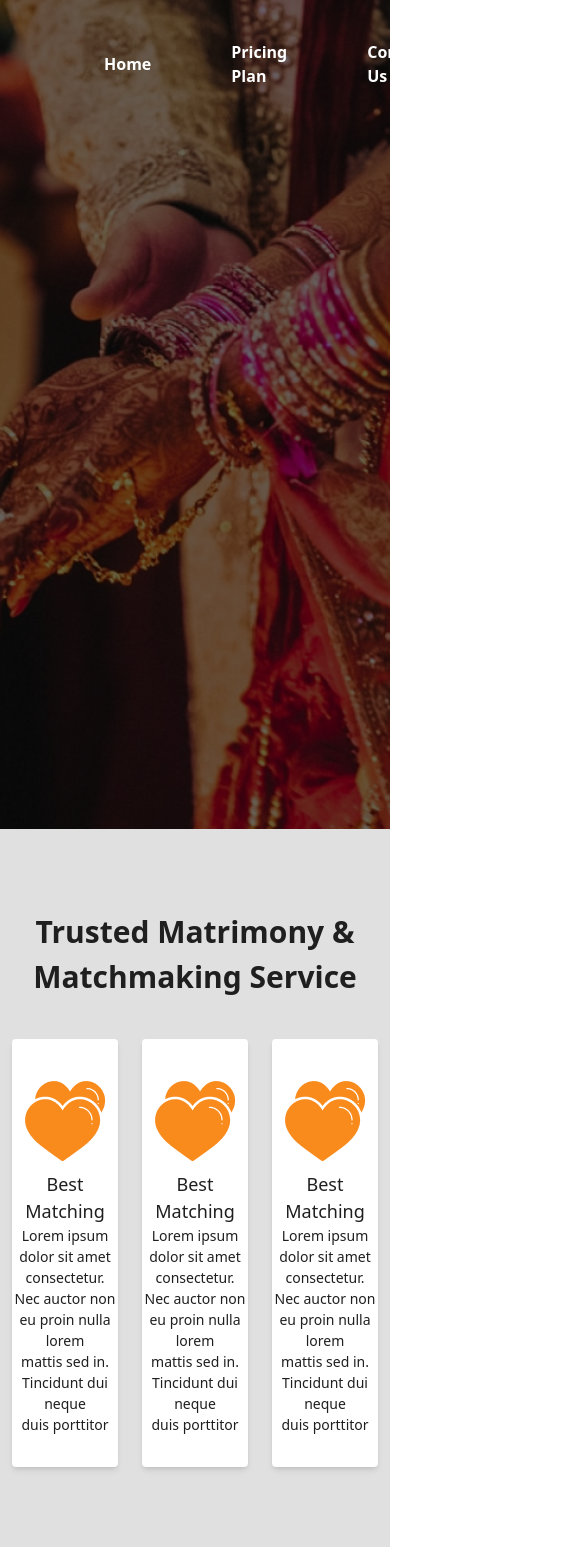
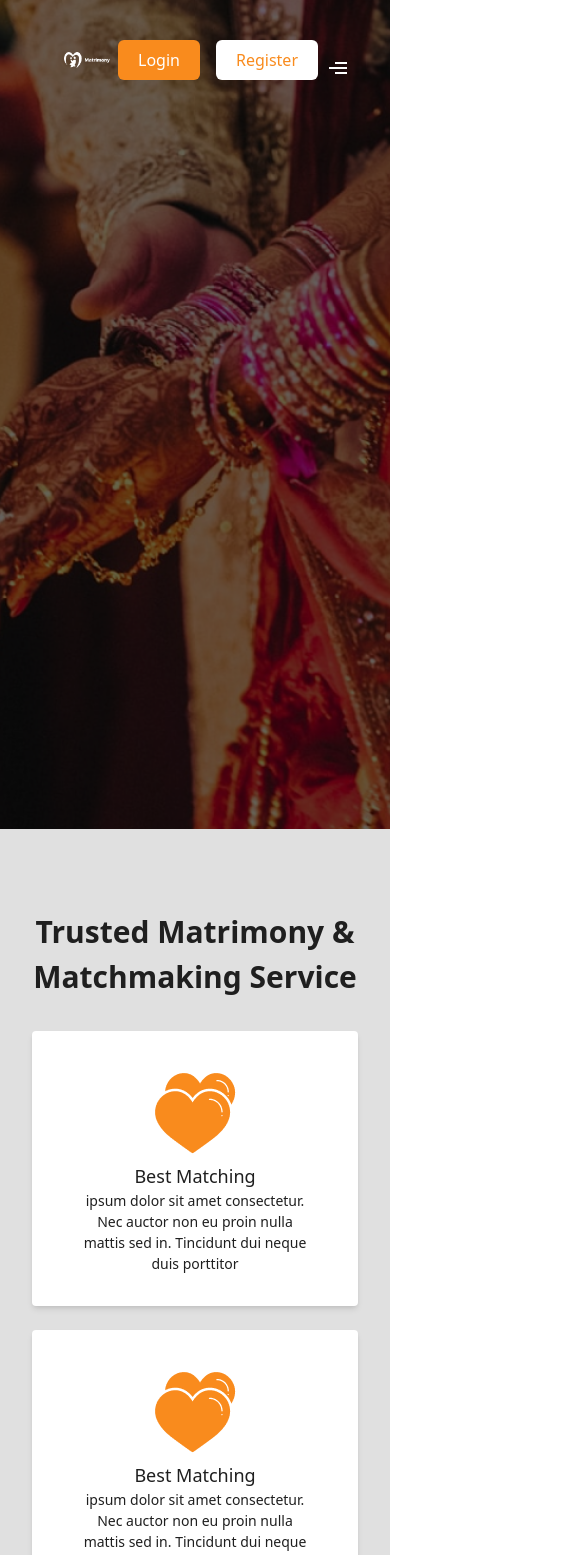
Before and after one commit to ParasBharde/Matrimony_Frontend, a Next.js app: page / in a window 390 px wide. Shown: the top 1555 px of the page, 585 px wide, since content can reach past the window. Built offline with nearby package versions, Linux system fonts and the light colour scheme; no server answers.

Commit message:
Contactinformation hero responsive fixed

```diff
--- /dev/null
+++ b/assets/SVG/Hamburger.js
@@ -0,0 +1,21 @@
+import React from 'react'
+
+const Hamburger = (props) => {
+  return (
+    <svg
+      width="24"
+      height="24"
+      viewBox="0 0 24 24"
+      fill="none"
+      xmlns="http://www.w3.org/2000/svg"
+      {...props}
+    >
+      <path
+        d="M21 18H9V16H21V18ZM21 13H3V11H21V13ZM21 8H9V6H21V8Z"
+        fill="white"
+      />
+    </svg>
+  );
+}
+
+export default Hamburger
--- a/components/IndexScreen/aboutUs.js
+++ b/components/IndexScreen/aboutUs.js
@@ -6,7 +6,7 @@ const AboutUs = (props) => {
     <div className="aboutusbg break-all">
       <div className="pt-40 pl-24">
         <p className="font-[600] text-[30px]">About Us</p>
-        <p className="text-dark font-[400] w-[36rem] text-[14px] my-4 relative inline-flex">
+        <p className="text-dark font-normal text-sm my-4 relative inline-flex max-md:">
           {props.homedata.About_desc}
         </p>
         <p className="text-white bg-main py-2 px-5 rounded-md cursor-pointer max-w-max">
--- a/components/IndexScreen/heading.js
+++ b/components/IndexScreen/heading.js
@@ -1,19 +1,29 @@
-import React from 'react'
-import HeadingCard from './headingCard'
+import React from "react";
+import HeadingCard from "./headingCard";
 
-const Heading = ({homedata}) => {
+const Heading = ({ homedata }) => {
   return (
-    <div className='bg-[#E0E0E0] py-20'>
-        <p className='text-center text-dark text-[30px] font-[600] mb-5'>Trusted Matrimony & Matchmaking Service</p>
-        <p className='text-center text-dark text-[14px] font-[400]'>{homedata.Section2_Title_Description}</p>
-        <div className='flex justify-center items-center mt-10'>
-            <HeadingCard desc={homedata.Section2_Card1_desc}/>
-            <HeadingCard desc={homedata.Section2_Card2_desc}/>
-            <HeadingCard desc={homedata.Section2_Card3_desc}/>
+    <div className="bg-[#E0E0E0] py-20">
+      <p className="text-center text-dark text-[30px] font-semibold mb-5">
+        Trusted Matrimony & Matchmaking Service
+      </p>
+      <p className="text-center text-dark text-sm font-normal">
+        {homedata.Section2_Title_Description}
+      </p>
+      {/* <div className='flex justify-center items-center mt-10 max-sm:flex-col'> */}
+      <div className="grid grid-cols-12 md:px-10 px-5 my-4">
+        <div className="col-span-4 max-md:col-span-6 max-sm:col-span-12 max-md:my-3">
+          <HeadingCard desc={homedata.Section2_Card1_desc} />
         </div>
+        <div className="col-span-4 max-md:col-span-6 max-sm:col-span-12 max-md:my-3">
+          <HeadingCard desc={homedata.Section2_Card2_desc} />
+        </div>
+        <div className="col-span-4 max-md:col-span-6 max-sm:col-span-12 max-md:my-3">
+          <HeadingCard desc={homedata.Section2_Card3_desc} />
+        </div>
+      </div>
+    </div>
+  );
+};
 
-       </div>
-  )
-}
-
-export default Heading
+export default Heading;
--- a/components/IndexScreen/headingCard.js
+++ b/components/IndexScreen/headingCard.js
@@ -1,17 +1,16 @@
 import React from 'react'
-
 import Image from "next/image"
 import logo from "@/assets/indexAssets/bestMatching.png"
 
 const HeadingCard = ({desc}) => {
   return (
-    <div className='w-[28%] bg-white py-8 mx-3 rounded shadow-md'>
+    <div className='bg-white py-8 mx-3 rounded shadow-md'>
     <div className='flex justify-center'>
       <Image src={logo} alt="logo"/>
     </div>
-    <p className='text-dark text-[18px] font-[500] text-center'>Best Matching</p>
-    <p className='text-dark text-[14px] font-[400] text-center'>
-    Lorem ipsum dolor sit amet consectetur.<br/>Nec auctor non eu proin nulla lorem<br/>mattis sed in. Tincidunt dui neque<br/>duis porttitor
+    <p className='text-dark text-[18px] font-medium text-center'>Best Matching</p>
+    <p className='text-dark text-[14px] font-normal text-center'>
+     ipsum dolor sit amet consectetur.<br/>Nec auctor non eu proin nulla <br/>mattis sed in. Tincidunt dui neque<br/>duis porttitor
     </p>
   </div>
   )
--- a/components/IndexScreen/hero.js
+++ b/components/IndexScreen/hero.js
@@ -1,44 +1,88 @@
-import React,{useEffect,useState} from 'react'
-import Image from 'next/image'
+import React, { useEffect, useState } from "react";
+import Image from "next/image";
 import logo from "@/assets/indexAssets/headerLogo.png";
-import { useRouter } from 'next/router';
-import Link from 'next/link';
-import axios from 'axios';
+import { useRouter } from "next/router";
+import Link from "next/link";
+import axios from "axios";
+import Hamburger from "@/assets/SVG/Hamburger";
+// import { FaBars } from "@radix-ui/react-icons";
 
 const Hero = (props) => {
   //console.log('props',props)
-  const router=useRouter()
+  const router = useRouter();
+
+  return (
+    <div className="relative h-[829.2px]">
+      <div className="indexbg absolute top-0 w-full h-[829.2px] -z-10 "></div>
+      <div className="absolute top-0 w-full h-[829.2px] bg-black bg-opacity-60 -z-10"></div>
+      <div className="flex justify-between items-center pt-10 px-16 z-10">
+        <Link href="/">
+          <div>
+            <Image src={logo} alt={"logo"} />
+          </div>
+        </Link>
+        <div className="text-white flex justify-center items-center text-[16px] font-[600] max-md:hidden">
+          <p className="mx-10 cursor-pointer">Home</p>
+          <p
+            className="mx-10 cursor-pointer"
+            onClick={() => {
+              router.push("/pricingPlan");
+            }}
+          >
+            Pricing Plan
+          </p>
+          <p
+            className="mx-10 cursor-pointer"
+            onClick={() => {
+              router.push("/contactus");
+            }}
+          >
+            Contact Us
+          </p>
+          <p
+            className="mx-10 cursor-pointer"
+            onClick={() => {
+              router.push("/aboutus");
+            }}
+          >
+            About Us
+          </p>
+          <p className="mx-10 cursor-pointer">EN</p>
+        </div>
+        <div></div>
+        <div className="flex justify-center items-center ">
+          <p
+            className="text-white bg-main py-2 px-5 rounded-md mx-2 cursor-pointer"
+            onClick={() => {
+              router.push("/signIn");
+            }}
+          >
+            Login
+          </p>
+          <p
+            className="text-main bg-white py-2 px-5 rounded-md mx-2 cursor-pointer"
+            onClick={() => {
+              router.push("/register");
+            }}
+          >
+            Register
+          </p>
+        </div>
+      </div>
+      <div className="absolute right-10 top-14 hidden max-md:block max-sm:block">
+      <Hamburger onClick={() => console.log("Clicked")} />
+
+      </div>
 
 
-  return (
-    <div className='relative h-[829.2px]'>
-      <div className='indexbg absolute top-0 w-full h-[829.2px] -z-10'>
-      </div>
-      <div className='absolute top-0 w-full h-[829.2px] bg-black bg-opacity-60 -z-10'>
-      </div>
-      <div className='flex justify-between items-center pt-10 px-16 z-10'>
-        <Link href='/'>
-        <div>
-          <Image src={logo} alt={"logo"}/>
-        </div>
-        </Link>
-        <div className='text-white flex justify-center items-center text-[16px] font-[600]'>
-          <p className='mx-10 cursor-pointer sm:text-green-500'>Home</p>
-          <p className='mx-10 cursor-pointer' onClick={()=>{router.push("/pricingPlan")}}>Pricing Plan</p>
-          <p className='mx-10 cursor-pointer' onClick={()=>{router.push("/contactus")}}>Contact Us</p>
-          <p className='mx-10 cursor-pointer' onClick={()=>{router.push("/aboutus")}}>About Us</p>
-          <p className='mx-10 cursor-pointer'>EN</p>
-        </div>
-        <div className='flex justify-center items-center'>
-          <p className='text-white bg-main py-2 px-5 rounded-md mx-2 cursor-pointer' onClick={()=>{router.push("/signIn")}}>Login</p>
-          <p className='text-main bg-white py-2 px-5 rounded-md mx-2 cursor-pointer' onClick={()=>{router.push("/register")}}>Register</p>
-        </div>
-      </div>
-      <p className='text-white font-[700] text-[60px] text-center absolute top-[36%] w-full'>
+      <p className="text-white font-[700] text-[4vw] text-center absolute top-[36%] w-full">
         {props.homedata.Hero_Title}
       </p>
+      {/* <div className="hidden max-md:block">
+          <p className="text-white">dhfsgihdifjgutdg </p>
+        </div> */}
     </div>
-  )
-}
+  );
+};
 
-export default Hero
+export default Hero;
--- a/components/IndexScreen/successStories.js
+++ b/components/IndexScreen/successStories.js
@@ -3,10 +3,10 @@ import SuccessStoriesCard from './successStoriesCard'
 
 const SuccessStories = (props) => {
   return (
-    <div className='bg-[#E0E0E0] py-20 '>
-        <p className='text-center font-[600] text-[30px] text-dark mb-3 '>Success Stories</p>
-        <p className='text-center font-[400] text-[14px] text-dark break-normal md:break-all '>{props.homedata.Success_Story_desc}</p>
-        <div className='flex justify-center items-center mt-10'>
+    <div className='bg-[#E0E0E0] py-20'>
+        <p className='text-center font-semibold text-[30px] text-dark mb-3 '>Success Stories</p>
+        <p className='text-center font-normal text-sm text-dark break-normal md:break-all '>{props.homedata.Success_Story_desc}</p>
+        <div className='flex justify-center items-center mt-10 '>
             <SuccessStoriesCard />
             <SuccessStoriesCard />
             <SuccessStoriesCard />
--- a/components/header.js
+++ b/components/header.js
@@ -37,7 +37,7 @@ const Header = () => {
         </div>
       </Link>
       <div className="flex justify-center items-center gap-16 ">
-        <div className="flex justify-center items-center text-[16px] font-[400] gap-10 ">
+        <div className="flex justify-center items-center text-[16px] font-[400] gap-10">
           <p
             className="cursor-pointer"
             onClick={() => {
@@ -73,7 +73,7 @@ const Header = () => {
           </p>
           <div ref={dropdownRef1} className="relative">
             <p className="drop cursor-pointer" onMouseOver={() => setMenuDropDownOpen1(true)}>EN</p>
-            {isMenuDropDownOpen1 && (
+            {!isMenuDropDownOpen1 && (
             <div className="absolute bg-white right-2 shadow-lg top-12">
               <p className="m-3 w-[100px] cursor-pointer">
                 <i className=" mr-5 text-main text-center"></i>
@@ -87,7 +87,7 @@ const Header = () => {
         <div ref={dropdownRef} className="relative">
           <Image
             className="drop"
-            src={avatar}
+            // src={avatar}
             alt="avatar"
             onMouseOver={() => setMenuDropDownOpen(true)}
           />
```
Also changed, not shown: components/IndexScreen/contactInformation.js (+95 -29 lines), components/footer.js (+18 -11 lines), styles/globals.css (line endings or trailing spaces).
